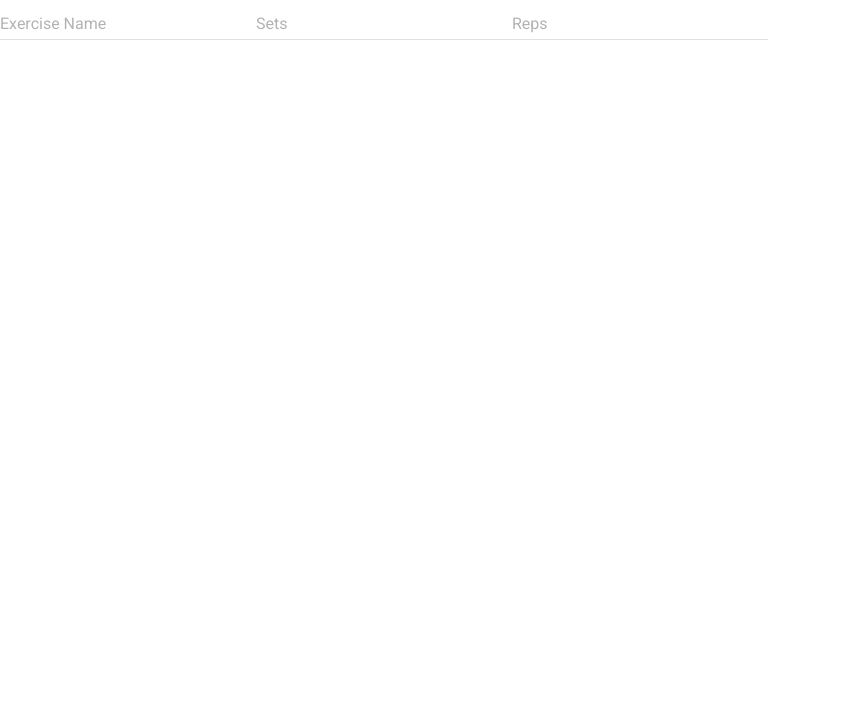
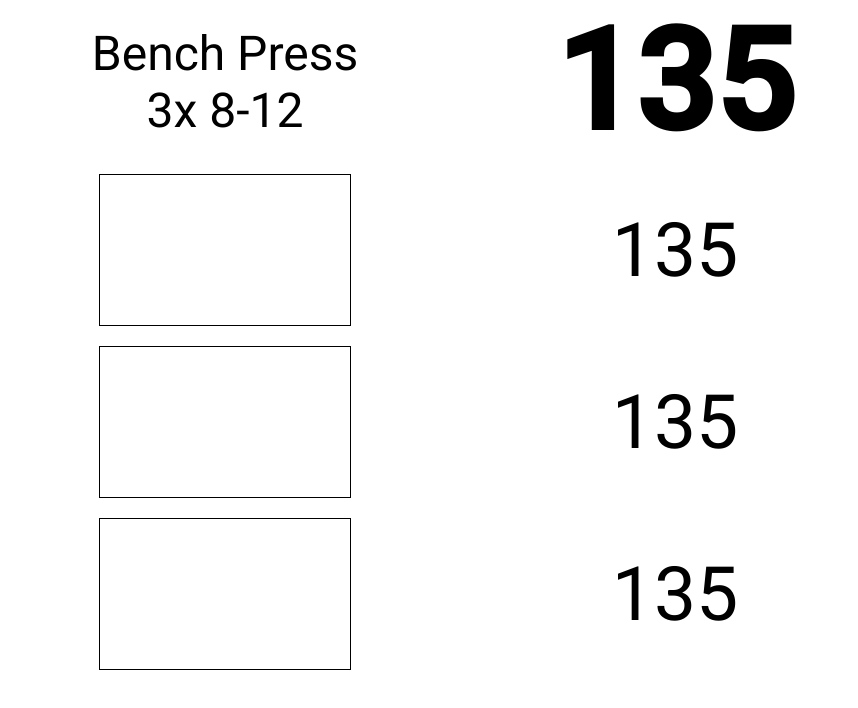
Before and after one commit to hubilation/fitness-log, a React app: page / in a window 1280 px wide. Shown: the top 708 px of the page, without its empty margins (0-858 px from the left). Built offline with nearby package versions, Linux system fonts and the light colour scheme.

Commit message:
implement some flexbox

```diff
--- a/src/index.html
+++ b/src/index.html
@@ -1,8 +1,11 @@
 <html>
     <head>
         <link href="https://fonts.googleapis.com/css?family=Roboto:300,400,500" rel="stylesheet">
+        <link href="styles.css" rel="stylesheet" type="text/html">
+
     </head>
     <body style="margin: 0; padding: 0; font-family: 'Roboto'">
         <div id="app"></div>
+
     </body>
 </html>
--- /dev/null
+++ b/src/js/components/Cell.js
@@ -0,0 +1,25 @@
+import React from 'react';
+
+const cellStyles = {
+    height: '75px',
+    width: '75px',
+    border: '1px solid black',
+    flex: '0 1 auto'
+}
+
+const inputStyles= {
+    fontSize: '36px',
+    width: '100%',
+    textAlign: 'center',
+    border: 'none',
+    padding: '15px 0'
+}
+
+const Cell = ({value, index, handleChange}) =>{
+    return (
+    <div style={styles}>
+        <input type="text" value={value} onChange={handleChange} style={inputStyles}/>
+    </div>
+)}
+
+export default Cell;
--- a/src/js/components/LogRecord.js
+++ b/src/js/components/LogRecord.js
@@ -1,12 +1,72 @@
 import React from "react";
-import TextField from 'material-ui/TextField';
+import TextField from "material-ui/TextField";
+import Cell from "./Cell";
+import SetResult from './SetResult';
+
+const flexContainerStyle = {
+  display: "flex",
+  flexFlow: "row nowrap",
+  justifyContent: "flex-start",
+  width: "100%"
+};
+
+const generateCells = (setCount, repCount, targetWeight) => {
+  let cells = [];
+  for (let i = 0; i < setCount; i++) {
+    cells.push(<Cell value={i} index={i} />);
+  }
+  return cells;
+};
+
+const logContainerStyle = {
+  display: "flex",
+  justifyContent: "center",
+  width: "100%",
+  flexFlow: "column"
+};
 
 const LogRecord = () => (
-    <div>
-        <TextField hintText="Exercise Name"/>
-        <TextField hintText="Sets"/>
-        <TextField hintText="Reps"/>
+  <div>
+    <div style={logContainerStyle}>
+      <div style={{ width: "900px", display: "flex" }}>
+        <div
+          style={{
+            fontSize: "48px",
+            flex: 1,
+            display: "flex",
+            flexFlow: "column",
+            alignItems: "center",
+            justifyContent: "center"
+          }}
+        >
+          <div>Bench Press</div>
+          <div>3x 8-12</div>
+        </div>
+        <div
+          style={{
+            flex: 1,
+            fontSize: "140px",
+            textAlign: "center",
+            fontWeight: 700
+          }}
+        >
+          135
+        </div>
+      </div>
+      <div
+        style={{
+          width: "900px",
+          display: "flex",
+          flexFlow: "column",
+          justifyContent: "center"
+        }}
+      >
+        <SetResult />
+        <SetResult />
+        <SetResult />
+      </div>
     </div>
-)
+  </div>
+);
 
 export default LogRecord;
--- /dev/null
+++ b/src/js/components/SetResult.js
@@ -0,0 +1,43 @@
+import React from 'react';
+
+const rowStyle = {
+    display: "flex",
+    alignItems: "center",
+    justifyContent: "center",
+    padding: '10px 0',
+    width: '100%'
+  };
+
+const repStyle = {
+    width: "250px",
+    height: "150px",
+    border: "1px solid black",
+    margin: "0 auto"
+  };
+
+const dividerStyle = {
+    height: '100px',
+    width: '1px',
+    border: '1px solid black',
+    flex: 'initial',
+    justifyContent: 'center'
+}
+
+const SetResult = ()=>{
+    return (
+        <div
+          style={rowStyle}
+        >
+          <div style={{ flex: 1 }}>
+            <div
+              style={repStyle}
+            />
+          </div>
+          <div style={{ flex: 1, fontSize: "75px", textAlign: "center" }}>
+            135
+          </div>
+        </div>
+    )
+}
+
+export default SetResult;
--- /dev/null
+++ b/src/styles.css
@@ -0,0 +1,16 @@
+* {
+    margin: 0;
+    padding: 0;
+    box-sizing: border-box;
+  }
+
+.set-row {
+  display: flex;
+}
+
+.rep-input {
+  width: 250px;
+  height: 250px;
+  flex: initial;
+  border: 1px solid black;
+}
```
Also changed, not shown: 1 other file (tests, documents, lock files or other folders).
